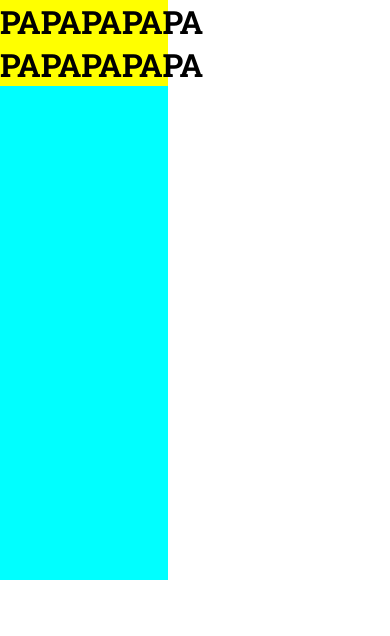
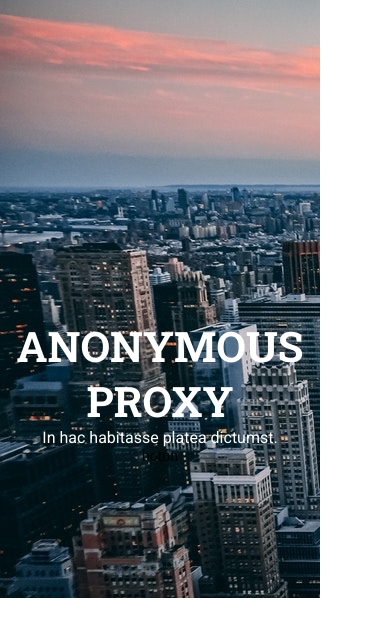
Before and after one commit to Adalab/modulo-1-evaluacion-final-PalomaLozano, a website: page src/html/index.html in a window 390 px wide. Drawn offline with nearby package versions, Linux system fonts and the light colour scheme; files that its build step writes are made by us from their sources; files whose address does not match are found by name.

Commit message:
change mobile part

```diff
--- a/src/html/index.html
+++ b/src/html/index.html
@@ -21,12 +21,13 @@
       rel="stylesheet"
     />
 
-    <!--LINK STYLESHEET-->
-    <link rel="stylesheet" href=":/assets/css/imports.css" />
+    <!--LINK STYLESHEET HEADER-->
+    <link rel="stylesheet" href="./assets/css/imports.css" />
 
     <title>ANONYMOUS PROXY</title>
   </head>
-  <body>
+
+  <body class="body">
     <include src="./partials/header.html"> </include>
     <include src="./partials/main.html"> </include>
     <include src="./partials/footer.html"> </include>
--- a/src/html/partials/header.html
+++ b/src/html/partials/header.html
@@ -1,4 +1,5 @@
 <header class="header">
-  <h1 class="h1">PAPAPAPAPA</h1>
-  <h1 class="h1">PAPAPAPAPA</h1>
+  <h1 class="h1__header--mobile">anonymous proxy</h1>
+  <h4 class="h4__header--mobile">In hac habitasse platea dictumst.</h4>
+  <div>botón</div>
 </header>
--- a/src/scss/core/_reset.scss
+++ b/src/scss/core/_reset.scss
@@ -2,4 +2,6 @@
   box-sizing: border-box;
   margin: 0;
   padding: 0;
+  text-decoration: none;
+  list-style-type: none;
 }
--- a/src/scss/core/_variables.scss
+++ b/src/scss/core/_variables.scss
@@ -1,2 +1,3 @@
 $font_roboto: "Roboto", sans-serif;
 $font_robotoslab: "Roboto Slab", serif;
+$font_color: white;
--- a/src/scss/imports.scss
+++ b/src/scss/imports.scss
@@ -3,3 +3,4 @@
 @import "layout/header";
 @import "layout/main";
 @import "layout/footer";
+@import "pages/index";
--- a/src/scss/layout/_header.scss
+++ b/src/scss/layout/_header.scss
@@ -1,11 +1,27 @@
 .header {
-  width: 168px;
-  height: 580px;
-  background-color: aqua;
+  width: 320px;
+  height: 598px;
+  display: flex;
+  flex-direction: column;
+  justify-content: center;
+  align-items: center;
+  background-image: url(../images/cover.jpg);
+
+  .h1__header--mobile {
+    text-align: center;
+    font-family: $font_robotoslab;
+    text-transform: uppercase;
+    font-size: 42px;
+    line-height: 55px;
+    color: $font_color;
+    margin-top: 184px;
+    margin-right: 15px;
+    margin-left: 15px;
+  }
+
+  .h4__header--mobile {
+    color: $font_color;
+    font-family: $font_roboto;
+    font-weight: 100;
+  }
 }
-
-.h1 {
-  font-family: $font_robotoslab;
-  color: black;
-  background-color: yellow;
-}
--- a/src/scss/pages/_index.scss
+++ b/src/scss/pages/_index.scss
@@ -0,0 +1,4 @@
+.body {
+  width: 100%;
+  height: 100%;
+}
```
Also changed, not shown: README.md.
